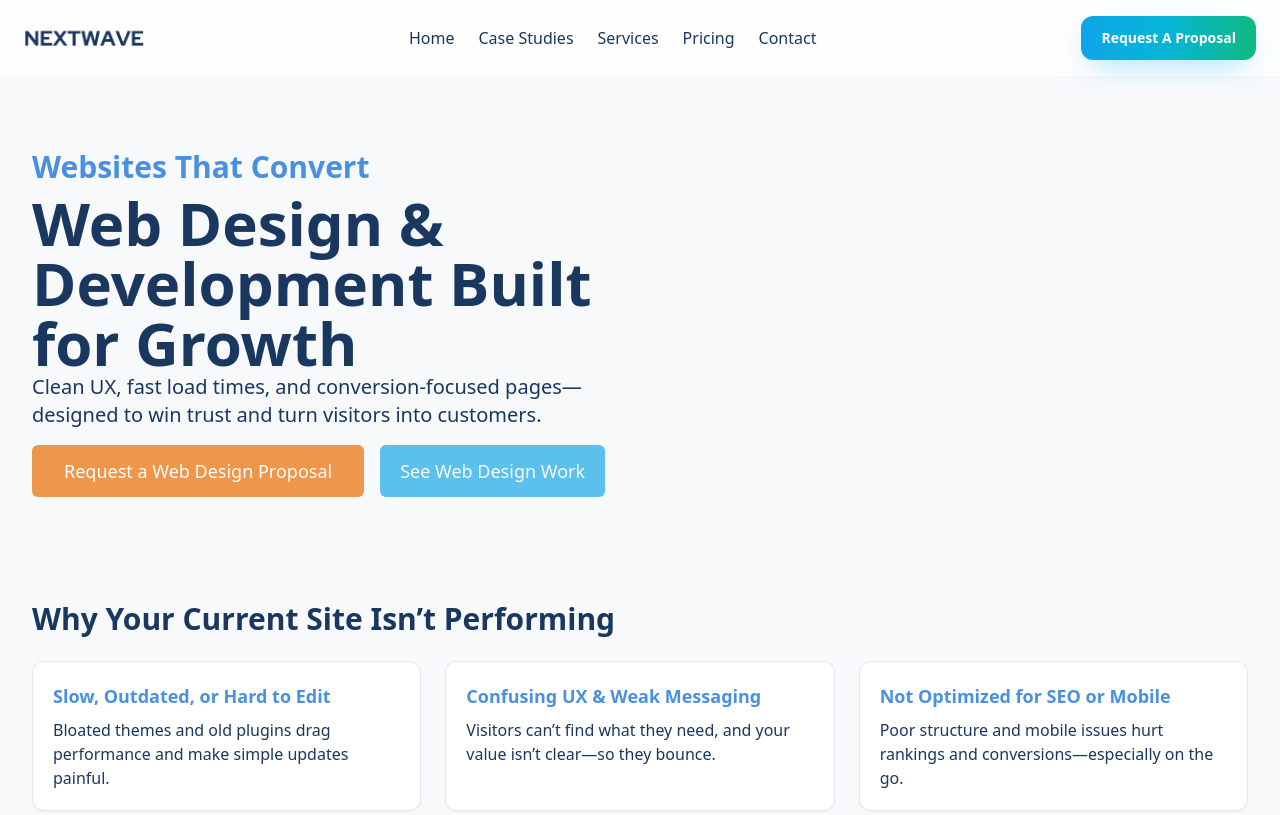
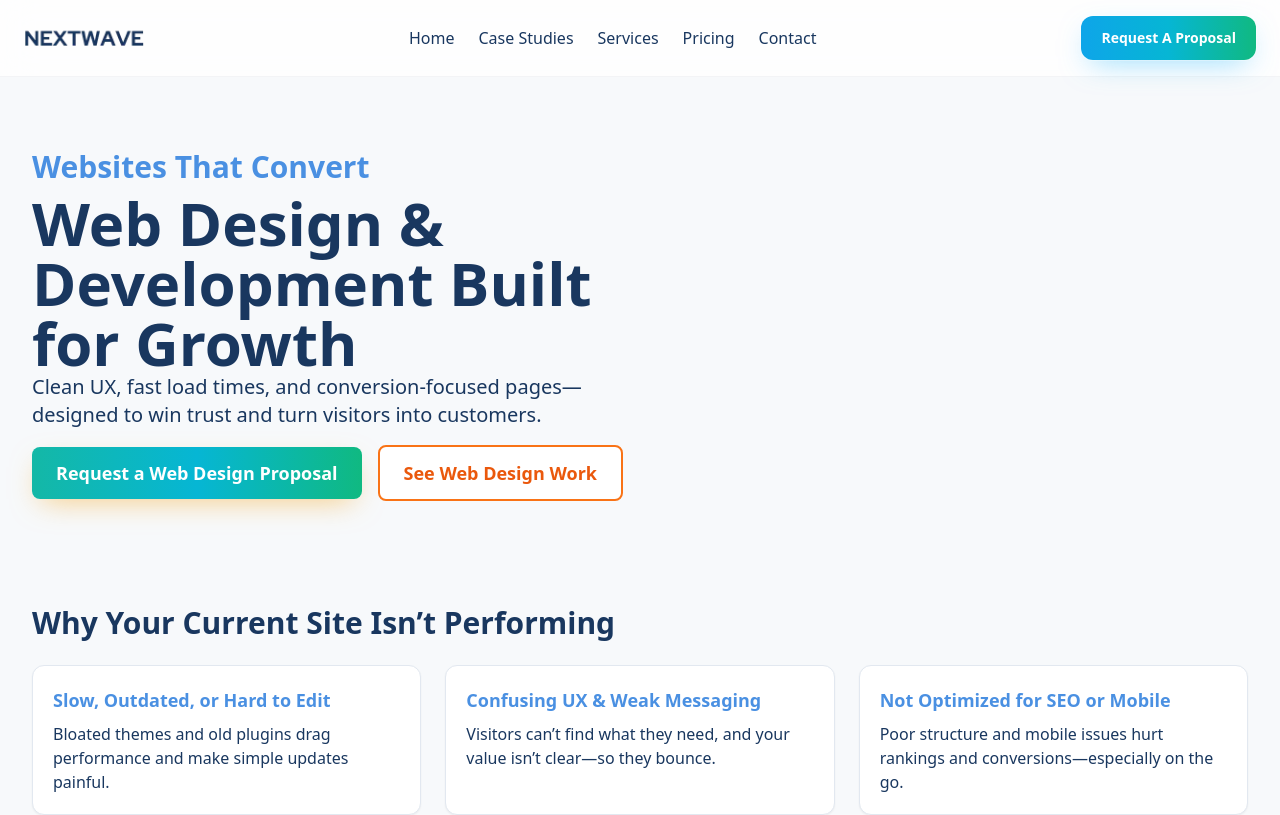
Before and after one commit to Parrasite9/nextwave, a React (Create React App) app: page /services/web-design in a window 1280 px wide. Shown: the top 815 px of the page. Built offline with nearby package versions, Linux system fonts and the light colour scheme.

Commit message:
Updated buttons for the SEO pages

```diff
--- a/src/Components/ServiceComponents/ServiceHero.jsx
+++ b/src/Components/ServiceComponents/ServiceHero.jsx
@@ -1,12 +1,103 @@
+// // import React from 'react';
+// // import { Link } from 'react-router-dom';
+
+// // const ServiceHero = ({
+// // 	eyebrow = 'A New Wave Of Online Success',
+// // 	headline = 'Service Headline That Drives Action',
+// // 	subheadline = 'Brief, benefit-driven subheadline tailored to Midland–Odessa SMBs.',
+// // 	primaryCta = { label: 'Book a Free Consultation', to: '/book' },
+// // 	secondaryCta, // { label, to }
+// // 	bgImageUrl, // optional background image
+// // 	stickyMobileCTA = true,
+// // }) => {
+// // 	return (
+// // 		<section
+// // 			className={`relative px-8 py-12 md:py-16 ${bgImageUrl ? 'bg-cover bg-center' : ''}`}
+// // 			style={bgImageUrl ? { backgroundImage: `url(${bgImageUrl})` } : {}}
+// // 			aria-label="Service hero"
+// // 		>
+// // 			<div className="grid grid-cols-1 lg:grid-cols-2 gap-4 items-center">
+// // 				<div className="text__section text-center md:text-left">
+// // 					<h3 className="subheader font-bold text-xl py-2 md:text-2xl xl:text-3xl text-bright-teal">
+// // 						{eyebrow}
+// // 					</h3>
+// // 					<h1 className="header font-extrabold text-4xl md:text-5xl xl:text-6xl">
+// // 						{headline}
+// // 					</h1>
+// // 					<p className="pb-4 md:text-xl">{subheadline}</p>
+
+// // 					<div className="flex flex-col sm:flex-row gap-3 sm:gap-4 justify-center md:justify-start">
+// // 						{primaryCta?.to && (
+// // 							<Link to={primaryCta.to}>
+// // 								<button className="btn-cta md:text-lg md:py-3">
+// // 									{primaryCta.label}
+// // 								</button>
+// // 							</Link>
+// // 						)}
+// // 						{secondaryCta?.to && (
+// // 							<Link to={secondaryCta.to}>
+// // 								<button className="btn-primary text-white md:text-lg md:py-3 rounded-md px-5">
+// // 									{secondaryCta.label}
+// // 								</button>
+// // 							</Link>
+// // 						)}
+// // 					</div>
+// // 				</div>
+
+// // 				{/* Optional right-side media slot for embeds/images */}
+// // 				<div className="mt-8 lg:mt-0">
+// // 					{/* Place your <VoomlyEmbed /> or an image here if needed */}
+// // 				</div>
+// // 			</div>
+
+// // 			{/* Sticky CTA for mobile */}
+// // 			{stickyMobileCTA && primaryCta?.to && (
+// // 				<div className="fixed bottom-4 left-4 right-4 z-40 sm:hidden">
+// // 					<Link to={primaryCta.to}>
+// // 						<button className="w-full btn-cta py-3 text-base">
+// // 							{primaryCta.label}
+// // 						</button>
+// // 					</Link>
+// // 				</div>
+// // 			)}
+// // 		</section>
+// // 	);
+// // };
+
+// // export default ServiceHero;
+
 // import React from 'react';
 // import { Link } from 'react-router-dom';
+
+// function CtaButton({ cta, variant = 'primary', className = '' }) {
+// 	if (!cta?.to) return null;
+// 	const isExternal = /^https?:\/\//i.test(cta.to);
+// 	const classes =
+// 		variant === 'primary'
+// 			? `btn-cta md:text-lg md:py-3 ${className}`
+// 			: `btn-primary text-white md:text-lg md:py-3 rounded-md px-5 ${className}`;
+
+// 	// Respect explicit target, default to _blank for external links
+// 	const target = cta.target ?? (isExternal ? '_blank' : undefined);
+// 	const rel = target === '_blank' ? 'noopener noreferrer' : undefined;
+
+// 	return isExternal ? (
+// 		<a href={cta.to} target={target} rel={rel} className={classes}>
+// 			{cta.label}
+// 		</a>
+// 	) : (
+// 		<Link to={cta.to} target={target}>
+// 			<button className={classes}>{cta.label}</button>
+// 		</Link>
+// 	);
+// }
 
 // const ServiceHero = ({
 // 	eyebrow = 'A New Wave Of Online Success',
 // 	headline = 'Service Headline That Drives Action',
 // 	subheadline = 'Brief, benefit-driven subheadline tailored to Midland–Odessa SMBs.',
 // 	primaryCta = { label: 'Book a Free Consultation', to: '/book' },
-// 	secondaryCta, // { label, to }
+// 	secondaryCta, // { label, to, target? }
 // 	bgImageUrl, // optional background image
 // 	stickyMobileCTA = true,
 // }) => {
@@ -27,37 +118,28 @@
 // 					<p className="pb-4 md:text-xl">{subheadline}</p>
 
 // 					<div className="flex flex-col sm:flex-row gap-3 sm:gap-4 justify-center md:justify-start">
-// 						{primaryCta?.to && (
-// 							<Link to={primaryCta.to}>
-// 								<button className="btn-cta md:text-lg md:py-3">
-// 									{primaryCta.label}
-// 								</button>
-// 							</Link>
-// 						)}
-// 						{secondaryCta?.to && (
-// 							<Link to={secondaryCta.to}>
-// 								<button className="btn-primary text-white md:text-lg md:py-3 rounded-md px-5">
-// 									{secondaryCta.label}
-// 								</button>
-// 							</Link>
-// 						)}
+// 						<CtaButton
+// 							cta={primaryCta}
+// 							variant="primary"
+// 							className="flex items-center justify-center text-center"
+// 						/>
+// 						<CtaButton cta={secondaryCta} variant="secondary" />
 // 					</div>
 // 				</div>
 
 // 				{/* Optional right-side media slot for embeds/images */}
-// 				<div className="mt-8 lg:mt-0">
-// 					{/* Place your <VoomlyEmbed /> or an image here if needed */}
-// 				</div>
+// 				<div className="mt-8 lg:mt-0">{/* media slot */}</div>
 // 			</div>
 
 // 			{/* Sticky CTA for mobile */}
 // 			{stickyMobileCTA && primaryCta?.to && (
 // 				<div className="fixed bottom-4 left-4 right-4 z-40 sm:hidden">
-// 					<Link to={primaryCta.to}>
-// 						<button className="w-full btn-cta py-3 text-base">
-// 							{primaryCta.label}
-// 						</button>
-// 					</Link>
+// 					{/* reuse same external/internal logic so it also opens in new tab */}
+// 					<CtaButton
+// 						cta={primaryCta}
+// 						variant="primary"
+// 						className="w-full py-3 text-base"
+// 					/>
 // 				</div>
 // 			)}
 // 		</section>
@@ -71,13 +153,33 @@ import { Link } from 'react-router-dom';
 
 function CtaButton({ cta, variant = 'primary', className = '' }) {
 	if (!cta?.to) return null;
+
+	// Same sizing for BOTH variants (+ min width so labels don’t affect size)
+	const base =
+		'inline-flex items-center justify-center whitespace-nowrap ' +
+		'px-6 py-3 text-base md:text-lg font-semibold rounded-lg leading-none text-center ' +
+		'min-w-[180px]';
+
+	// High-contrast primary; subtle secondary
+	const variantClass =
+		variant === 'primary'
+			? [
+					'text-white',
+					'bg-gradient-to-r from-teal-500 via-cyan-500 to-emerald-500',
+					'shadow-[0_10px_30px_-10px_rgba(245,158,11,0.55)]',
+					'hover:brightness-110',
+					'focus-visible:outline-none focus-visible:ring-2 focus-visible:ring-amber-400 focus-visible:ring-offset-2 focus-visible:ring-offset-white',
+				].join(' ')
+			: [
+					'border-2 border-orange-500 text-orange-600',
+					'hover:bg-orange-50',
+					'focus-visible:outline-none focus-visible:ring-2 focus-visible:ring-amber-400 focus-visible:ring-offset-2 focus-visible:ring-offset-white',
+					'bg-white', // keep it light so it contrasts the page
+				].join(' ');
+
+	const classes = `${base} ${variantClass} ${className}`.trim();
+
 	const isExternal = /^https?:\/\//i.test(cta.to);
-	const classes =
-		variant === 'primary'
-			? `btn-cta md:text-lg md:py-3 ${className}`
-			: `btn-primary text-white md:text-lg md:py-3 rounded-md px-5 ${className}`;
-
-	// Respect explicit target, default to _blank for external links
 	const target = cta.target ?? (isExternal ? '_blank' : undefined);
 	const rel = target === '_blank' ? 'noopener noreferrer' : undefined;
 
@@ -86,7 +188,7 @@ function CtaButton({ cta, variant = 'primary', className = '' }) {
 			{cta.label}
 		</a>
 	) : (
-		<Link to={cta.to} target={target}>
+		<Link to={cta.to} target={target} className="inline-block">
 			<button className={classes}>{cta.label}</button>
 		</Link>
 	);
@@ -98,7 +200,7 @@ const ServiceHero = ({
 	subheadline = 'Brief, benefit-driven subheadline tailored to Midland–Odessa SMBs.',
 	primaryCta = { label: 'Book a Free Consultation', to: '/book' },
 	secondaryCta, // { label, to, target? }
-	bgImageUrl, // optional background image
+	bgImageUrl,
 	stickyMobileCTA = true,
 }) => {
 	return (
@@ -107,38 +209,31 @@ const ServiceHero = ({
 			style={bgImageUrl ? { backgroundImage: `url(${bgImageUrl})` } : {}}
 			aria-label="Service hero"
 		>
-			<div className="grid grid-cols-1 lg:grid-cols-2 gap-4 items-center">
+			<div className="grid grid-cols-1 items-center gap-4 lg:grid-cols-2">
 				<div className="text__section text-center md:text-left">
-					<h3 className="subheader font-bold text-xl py-2 md:text-2xl xl:text-3xl text-bright-teal">
+					<h3 className="subheader py-2 text-xl font-bold text-bright-teal md:text-2xl xl:text-3xl">
 						{eyebrow}
 					</h3>
-					<h1 className="header font-extrabold text-4xl md:text-5xl xl:text-6xl">
+					<h1 className="header text-4xl font-extrabold md:text-5xl xl:text-6xl">
 						{headline}
 					</h1>
 					<p className="pb-4 md:text-xl">{subheadline}</p>
 
-					<div className="flex flex-col sm:flex-row gap-3 sm:gap-4 justify-center md:justify-start">
-						<CtaButton
-							cta={primaryCta}
-							variant="primary"
-							className="flex items-center justify-center text-center"
-						/>
+					<div className="flex flex-col items-center gap-3 sm:flex-row sm:gap-4 md:justify-start">
+						<CtaButton cta={primaryCta} variant="primary" />
 						<CtaButton cta={secondaryCta} variant="secondary" />
 					</div>
 				</div>
 
-				{/* Optional right-side media slot for embeds/images */}
 				<div className="mt-8 lg:mt-0">{/* media slot */}</div>
 			</div>
 
-			{/* Sticky CTA for mobile */}
 			{stickyMobileCTA && primaryCta?.to && (
 				<div className="fixed bottom-4 left-4 right-4 z-40 sm:hidden">
-					{/* reuse same external/internal logic so it also opens in new tab */}
 					<CtaButton
 						cta={primaryCta}
 						variant="primary"
-						className="w-full py-3 text-base"
+						className="w-full"
 					/>
 				</div>
 			)}
--- a/src/Pages/ServicePage/WebDesign.jsx
+++ b/src/Pages/ServicePage/WebDesign.jsx
@@ -183,7 +183,7 @@ export default function WebDesignPage() {
 					{ label: 'Form Submissions', value: 'Upward Trend' },
 				]}
 				cta={{
-					label: 'Free Consultation',
+					label: 'Book Your Free Consultation',
 					to: 'https://scheduler.zoom.us/isaiah-johnson-c45fbx/discovery-call',
 				}}
 			/>
```
Also changed, not shown: src/Components/ServiceComponents/ServiceFinalCTA.jsx (+0 -43 lines).
